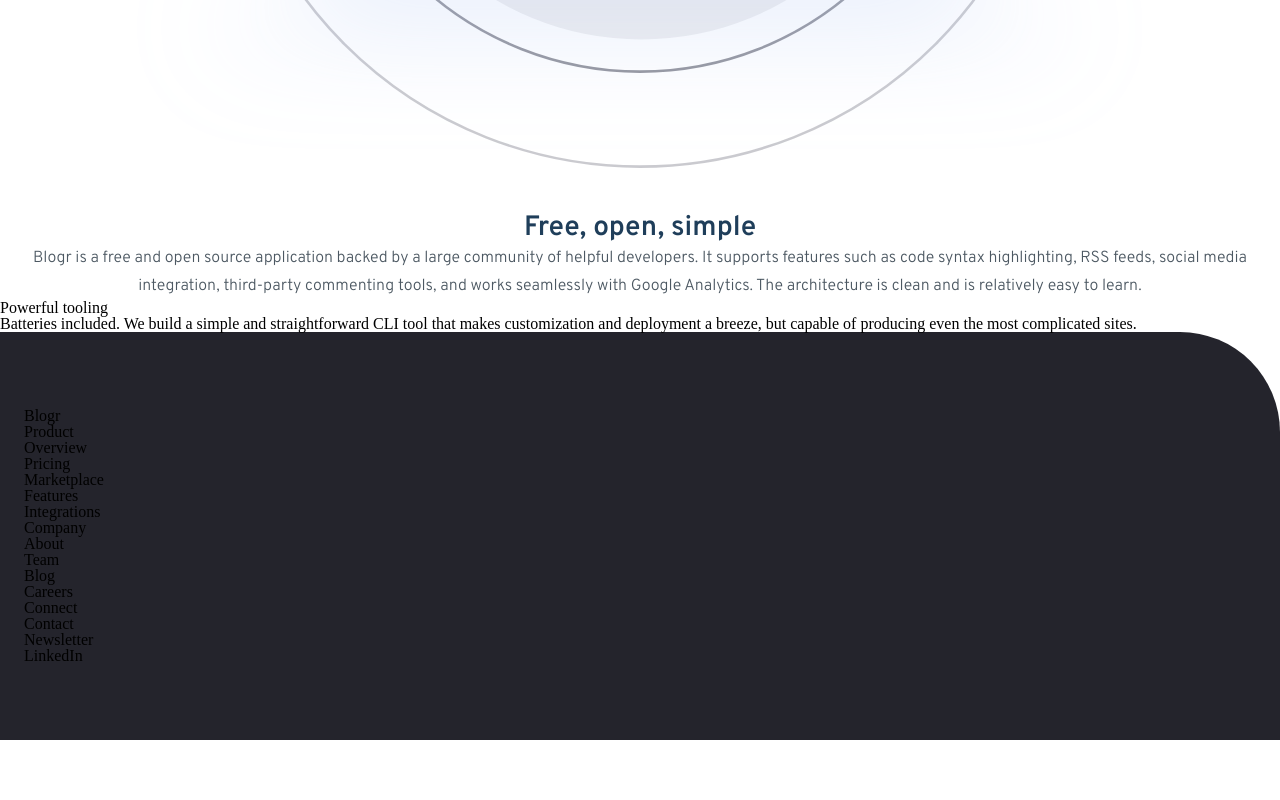
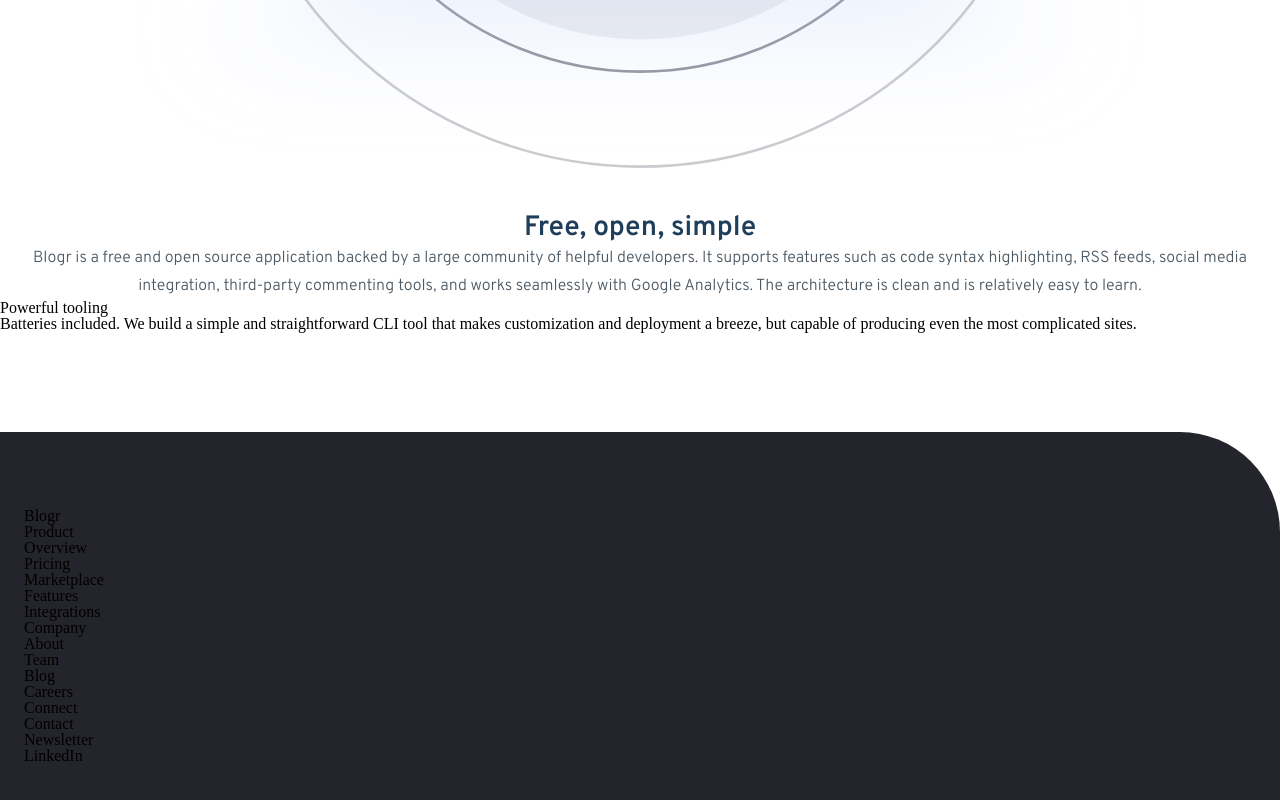
Before and after one commit to romofel/fm-blogr_landing_page, a React (Create React App) app: page / in a window 1280 px wide. Shown: the part 4530-5330 px from the top of the page. Before the commit the page ends 5270 px from the top, so only its background shows below. Built offline with nearby package versions, Linux system fonts and the light colour scheme.

Commit message:
Separate the footer from the previous section

```diff
--- a/src/App.css
+++ b/src/App.css
@@ -434,4 +434,5 @@ footer {
   background-color: #24242c;
   border-top-right-radius: 100px;
   padding: 4.75rem 1.5rem;
+  margin-top: 6.25rem;
 }
```
